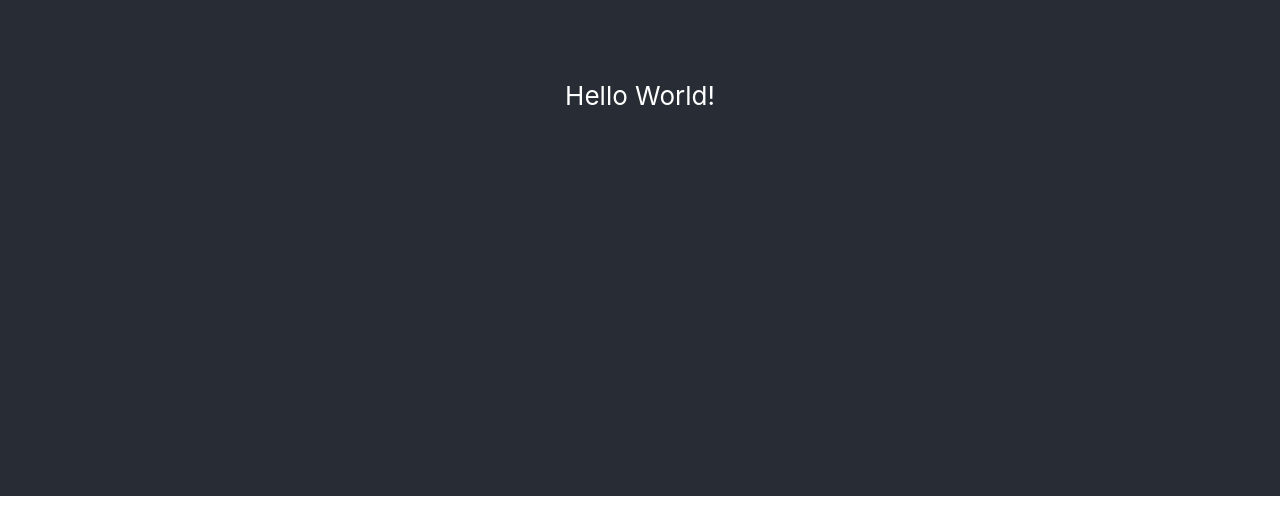
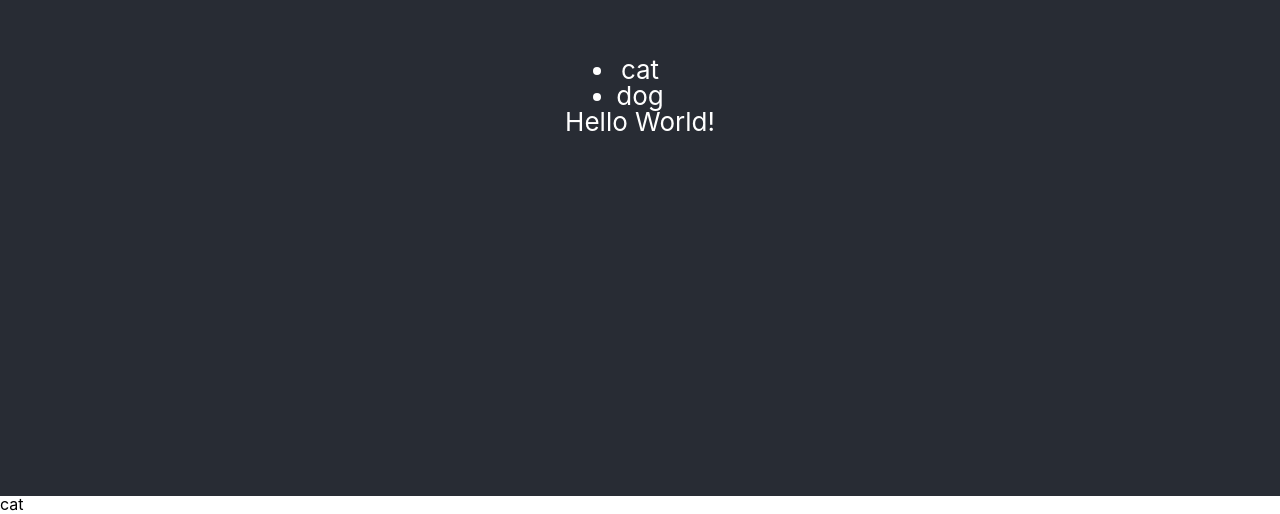
Before and after one commit to t-tajiri/react-sandbox, a React (Create React App) app: page /cat in a window 1280 px wide. Shown: the part 304-818 px from the top of the page. Built offline with nearby package versions, Linux system fonts and the light colour scheme; the HTML template or start-up script is replaced by a standard one.

Commit message:
WIP: add react-router and implement component routing

```diff
--- a/package.json
+++ b/package.json
@@ -5,6 +5,7 @@
   "dependencies": {
     "react": "^16.8.6",
     "react-dom": "^16.8.6",
+    "react-router-dom": "^5.0.0",
     "react-scripts": "3.0.1"
   },
   "scripts": {
--- a/src/App.jsx
+++ b/src/App.jsx
@@ -1,8 +1,13 @@
 import React from 'react';
 import Header from './Header';
+import {BrowserRouter as Router, Route} from "react-router-dom";
+import Cat from './Cat.jsx';
 
 const App = () => (
-  <Header text="Hello World!"/>
-)
+  <Router>
+    <Header text="Hello World!"/>
+    <Route path="/cat" component={Cat} />
+  </Router>
+);
 
 export default App;
--- /dev/null
+++ b/src/Cat.jsx
@@ -0,0 +1,7 @@
+import React from 'react';
+
+const cat = () => {
+  return <p>cat</p>
+};
+
+export default cat;
--- a/src/Header.jsx
+++ b/src/Header.jsx
@@ -1,6 +1,6 @@
 import React, { Component } from 'react';
 import PropTypes from 'prop-types';
-
+import { BrowserRouter as Link } from "react-router-dom";
 import './App.css';
 
 class Header extends Component {
@@ -8,6 +8,14 @@
     return (
       <div className="App">
         <header className="App-header">
+          <ul>
+            <li>
+              <Link to="/cat">cat</Link>
+            </li>
+            <li>
+              <Link to="/dog">dog</Link>
+            </li>
+          </ul>
           <p id="header-text">
             { this.props.text }
           </p>
@@ -19,6 +27,6 @@
 
 Header.propTypes = {
   text: PropTypes.string
-}
+};
 
 export default Header;
```
Also changed, not shown: 1 other file (tests, documents, lock files or other folders).
